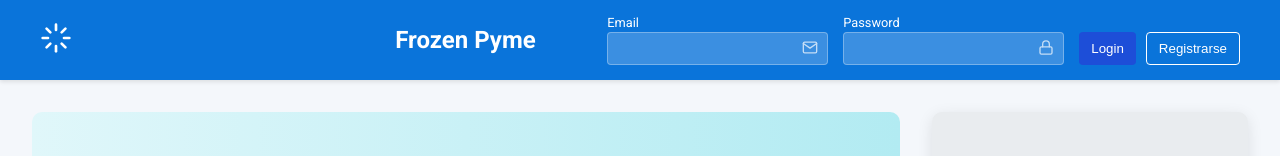
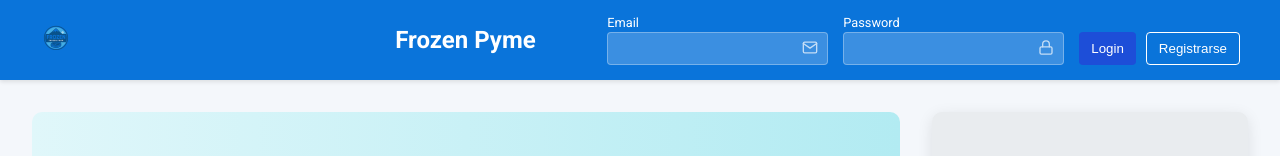
Before and after one commit to cristianpl99/proyecto_frozen, a React (Create React App) app in the folder shopping-cart/: page / in a window 1280 px wide. Shown: the top 156 px of the page. Built offline with nearby package versions, Linux system fonts and the light colour scheme; no server answers.

Commit message:
feat: Update favicon and navbar logo
- Replaces the snowflake icon with the new `favicon_frozen.png` in the browser tab and navbar.
- Deletes the unused `SnowflakeIcon` component and `snowflake.svg` file.

```diff
--- a/shopping-cart/public/index.html
+++ b/shopping-cart/public/index.html
@@ -2,7 +2,7 @@
 <html lang="en">
   <head>
     <meta charset="utf-8" />
-    <link rel="icon" href="%PUBLIC_URL%/snowflake.svg" />
+    <link rel="icon" href="%PUBLIC_URL%/favicon_frozen.png" />
     <meta name="viewport" content="width=device-width, initial-scale=1" />
     <meta name="theme-color" content="#000000" />
     <meta
--- a/shopping-cart/src/components/Navbar.js
+++ b/shopping-cart/src/components/Navbar.js
@@ -1,6 +1,5 @@
 import React from 'react';
 import './Navbar.css';
-import SnowflakeIcon from './SnowflakeIcon';
 
 const EmailIcon = () => (
   <svg xmlns="http://www.w3.org/2000/svg" width="16" height="16" viewBox="0 0 24 24" fill="none" stroke="currentColor" strokeWidth="2" strokeLinecap="round" strokeLinejoin="round">
@@ -22,7 +21,7 @@ const Navbar = () => {
     <nav className="navbar">
       <div className="navbar-container">
         <div className="navbar-logo">
-          <SnowflakeIcon color="white" size={32} />
+          <img src="/favicon_frozen.png" alt="Frozen Pyme Logo" style={{ height: '32px' }} />
         </div>
         <div className="navbar-title">
           Frozen Pyme
--- a/shopping-cart/src/components/SnowflakeIcon.js
+++ /dev/null
@@ -1,26 +0,0 @@
-import React from 'react';
-
-const SnowflakeIcon = ({ color = 'currentColor', size = 24 }) => (
-  <svg
-    xmlns="http://www.w3.org/2000/svg"
-    width={size}
-    height={size}
-    viewBox="0 0 24 24"
-    fill="none"
-    stroke={color}
-    strokeWidth="2"
-    strokeLinecap="round"
-    strokeLinejoin="round"
-  >
-    <line x1="12" y1="2" x2="12" y2="6"></line>
-    <line x1="12" y1="18" x2="12" y2="22"></line>
-    <line x1="4.93" y1="4.93" x2="7.76" y2="7.76"></line>
-    <line x1="16.24" y1="16.24" x2="19.07" y2="19.07"></line>
-    <line x1="2" y1="12" x2="6" y2="12"></line>
-    <line x1="18" y1="12" x2="22" y2="12"></line>
-    <line x1="4.93" y1="19.07" x2="7.76" y2="16.24"></line>
-    <line x1="16.24" y1="7.76" x2="19.07" y2="4.93"></line>
-  </svg>
-);
-
-export default SnowflakeIcon;
```
Also changed, not shown: shopping-cart/public/snowflake.svg (deleted).
